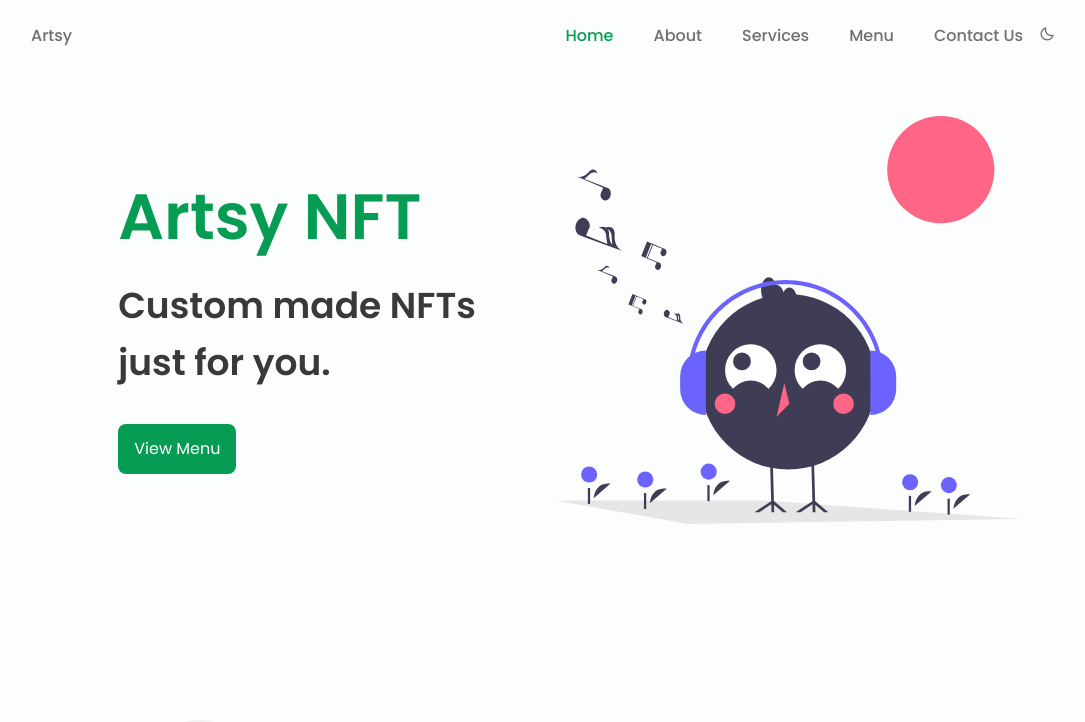
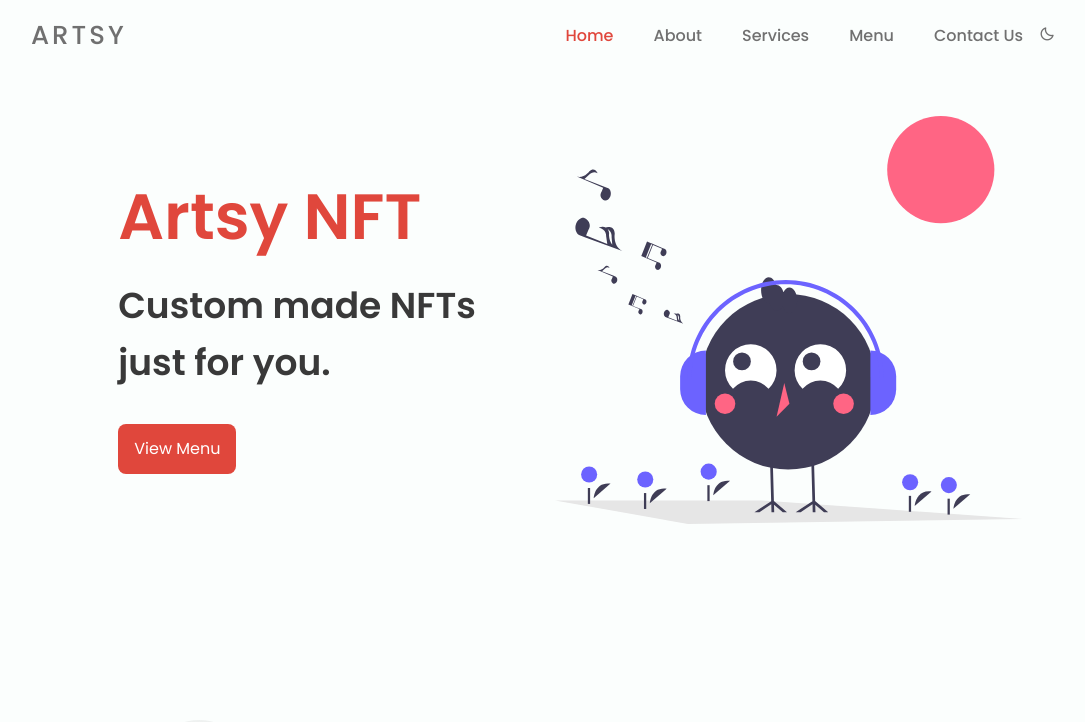
Before and after one commit to marizoo/NFT-business-website, a plain HTML site: page index.html in a window 1280 px wide. Shown: the top 722 px of the page, without its empty margins (97-1182 px from the left). Drawn offline with nearby package versions, Linux system fonts and the light colour scheme.

Commit message:
edited readme

```diff
--- a/styles.css
+++ b/styles.css
@@ -6,8 +6,12 @@
   --header-height: 3rem;
 
   /*========== Colors ==========*/
-  --first-color: #069C54;
-  --first-color-alt: #048654;
+  /* --first-color: #069C54;
+  --first-color-alt: #048654; */
+  /* --first-color: #7305b3;
+  --first-color-alt: #4e0379; */
+  --first-color: #e0473c;
+  --first-color-alt: #ff5448;
   --title-color: #393939;
   --text-color: #707070;
   --text-color-light: #A6A6A6;
@@ -182,6 +186,12 @@ h1,h2,h3,p,ul{
 
   .nav__item{
     margin-bottom: var(--mb-2);
+  }
+
+  .nav__logo{
+    font-size:26px;
+    letter-spacing: 3px;
+    text-transform: uppercase;
   }
 
   .nav__link, .nav__logo, .nav__toggle{
```
Also changed, not shown: screenshots/css-11-nft-all-sm.jpg (added), 1 other file.
